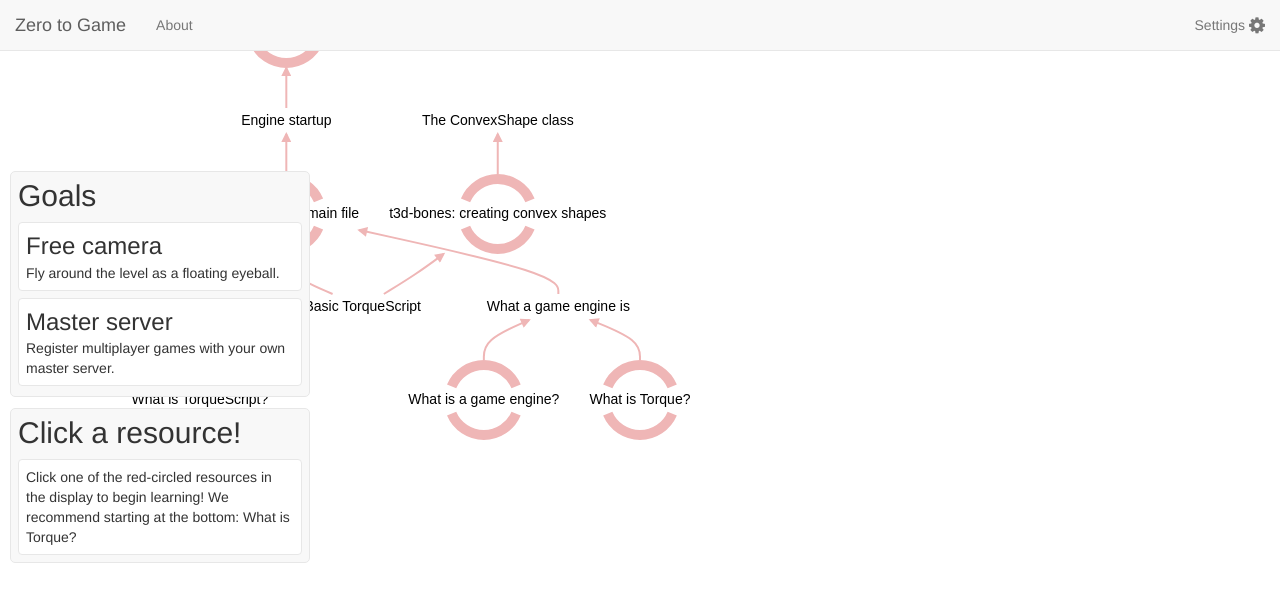
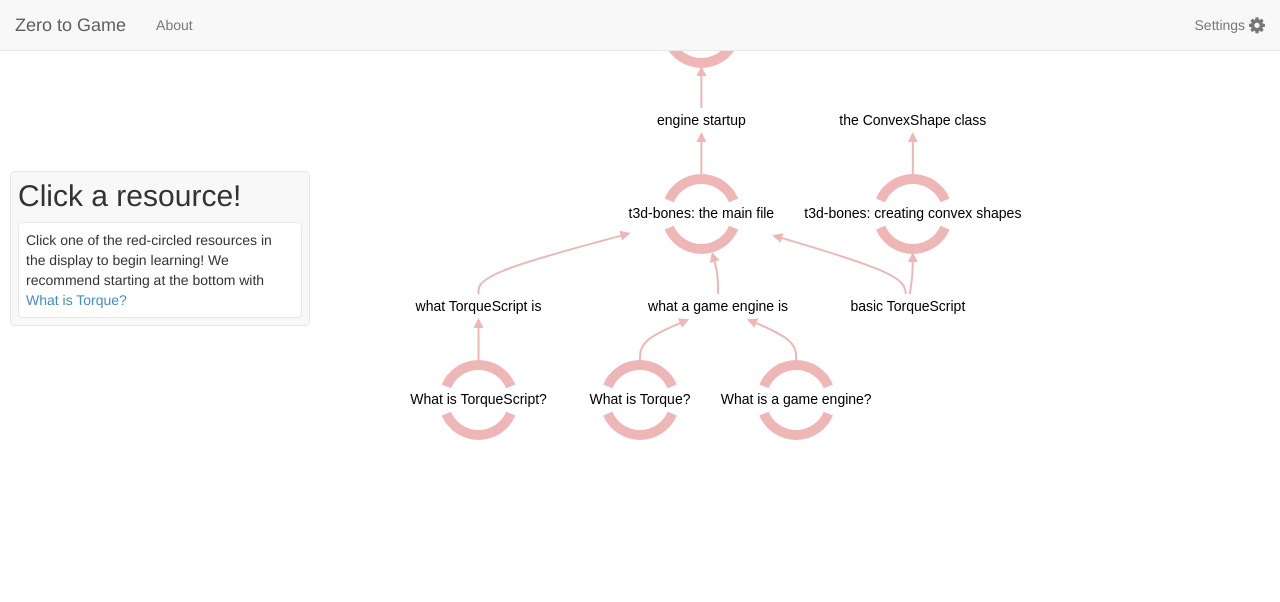
Before and after one commit to crabmusket/zero-to-game, a website: page index.html in a window 1280 px wide. Drawn offline with Linux system fonts and the light colour scheme.

Commit message:
Content fixes.

```diff
--- a/index.html
+++ b/index.html
@@ -63,6 +63,7 @@
         </div>
 
         <div class="sidebar left">
+            <!--
             <div class="sidebox">
                 <h2>Goals</h2>
                 <ul class="goals list-unstyled">
@@ -77,12 +78,13 @@
                     </li>
                 </ul>
             </div>
+            -->
 
             <div class="sidebox" id="current-concept">
                 <h2 id="resource-title">Click a resource!</h2>
                 <div class="clear">
                     <p id="resource-description">Click one of the red-circled resources in the display to begin learning!
-                    We recommend starting at the bottom: What is Torque?</p>
+                    We recommend starting at the bottom with <a href="#">What is Torque?</a></p>
                 </div>
             </div>
         </div>
--- a/index.js
+++ b/index.js
@@ -4,30 +4,30 @@
     resources: [{
       id: 'what-is-torquescript',
       label: 'What is TorqueScript?',
-      teaches: ['What TorqueScript is']
+      teaches: ['what TorqueScript is']
+    }, {
+      id: 'what-is-torque',
+      label: 'What is Torque?',
+      teaches: ['what a game engine is']
     }, {
       id: 't3d-bones-main-file',
       label: 't3d-bones: the main file',
-      requires: ['Basic TorqueScript', 'What TorqueScript is', 'What a game engine is'],
-      teaches: ['Engine startup']
+      requires: ['basic TorqueScript', 'what TorqueScript is', 'what a game engine is'],
+      teaches: ['engine startup']
     }, {
       id: 'what-is-a-game-engine',
       label: 'What is a game engine?',
-      teaches: ['What a game engine is']
+      teaches: ['what a game engine is']
     }, {
       id: 'creating-a-main-menu',
       label: 't3d-bones: creating a main menu',
-      requires: ['Basic TorqueScript', 'Engine startup'],
+      requires: ['basic TorqueScript', 'engine startup'],
       teaches: ['GUIs in TorqueScript']
     }, {
       id: 't3d-bones-convex-shapes',
       label: 't3d-bones: creating convex shapes',
-      requires: ['Basic TorqueScript'],
-      teaches: ['The ConvexShape class']
-    }, {
-      id: 'what-is-torque',
-      label: 'What is Torque?',
-      teaches: ['What a game engine is']
+      requires: ['basic TorqueScript'],
+      teaches: ['the ConvexShape class']
     }],
 
     plugins: [
```
